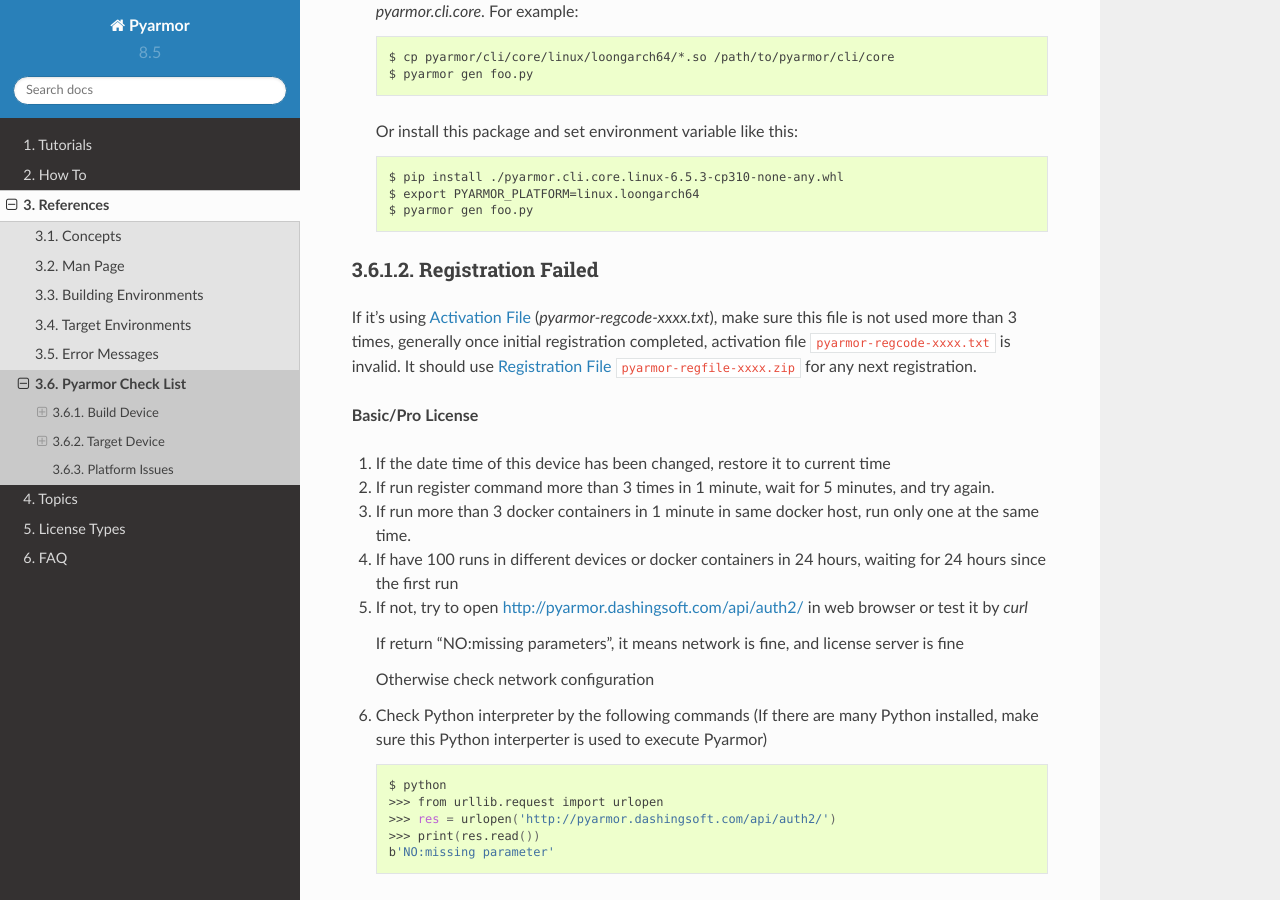
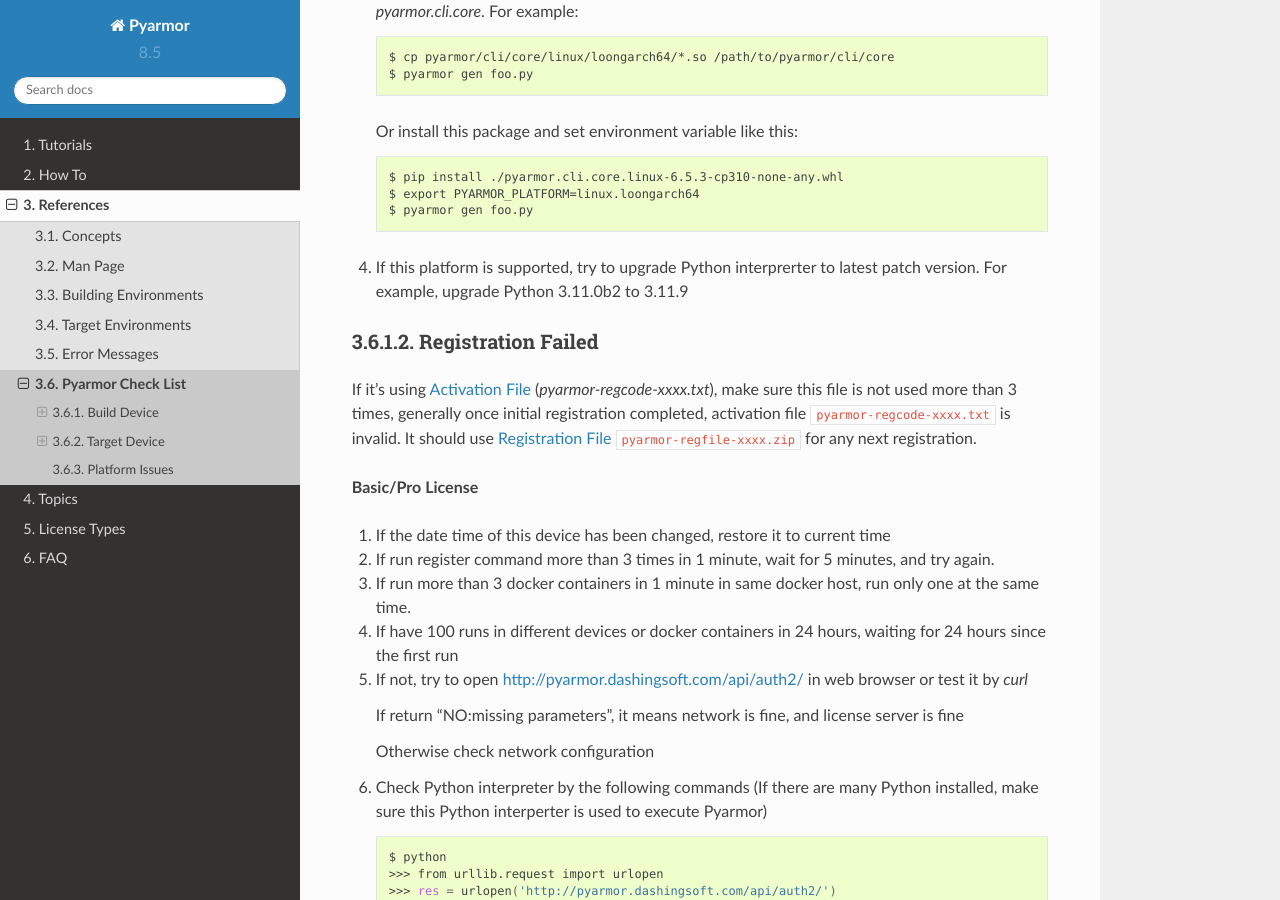
Before and after one commit to dashingsoft/pyarmor, a Sphinx documentation site: the page built from docs/reference/solutions.rst, in a window 1280 px wide and 900 px high, scrolled down 1636 px. Built offline with Sphinx 7.4.7 and the Read the Docs theme 2.0.0, drawn with Linux system fonts in a browser that asks for light colours; some of the changed text lies outside the part shown.

Commit message:
Add solution for bootstrap issue

```diff
--- a/docs/reference/solutions.rst
+++ b/docs/reference/solutions.rst
@@ -87,6 +87,8 @@
        $ pip install ./pyarmor.cli.core.linux-6.5.3-cp310-none-any.whl
        $ export PYARMOR_PLATFORM=linux.loongarch64
        $ pyarmor gen foo.py
+
+4. If this platform is supported, try to upgrade Python interprerter to latest patch version. For example, upgrade Python 3.11.0b2 to 3.11.9
 
 Registration Failed
 -------------------
@@ -201,6 +203,8 @@
 
    If it doesn't work, try to use :option:`-i` or :option:`--prefix` to generate the obfuscated scripts again to fix it
 
+3. Try to upgrade Python interprerter to latest patch version. For example, upgrade Python 3.11.0b2 to 3.11.9
+
 **If target device is different from build device**
 
 1. Make sure Python version (major.minor) is same in build/target device
```
